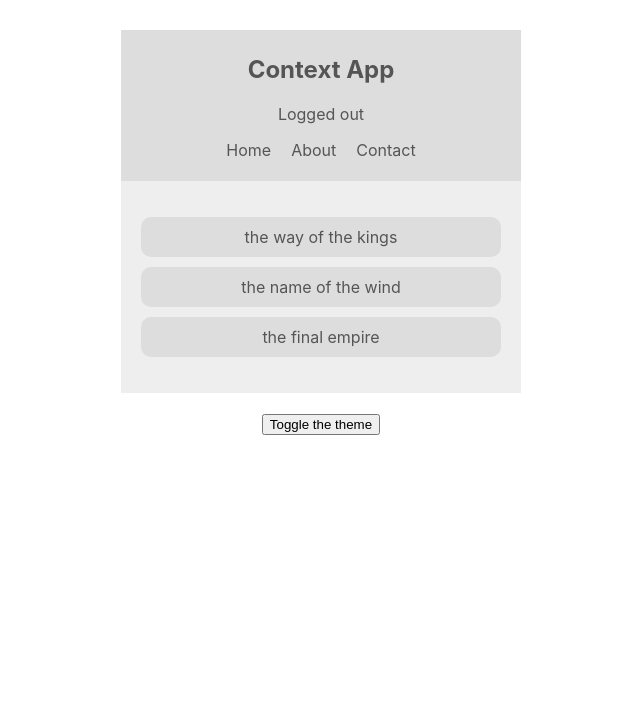
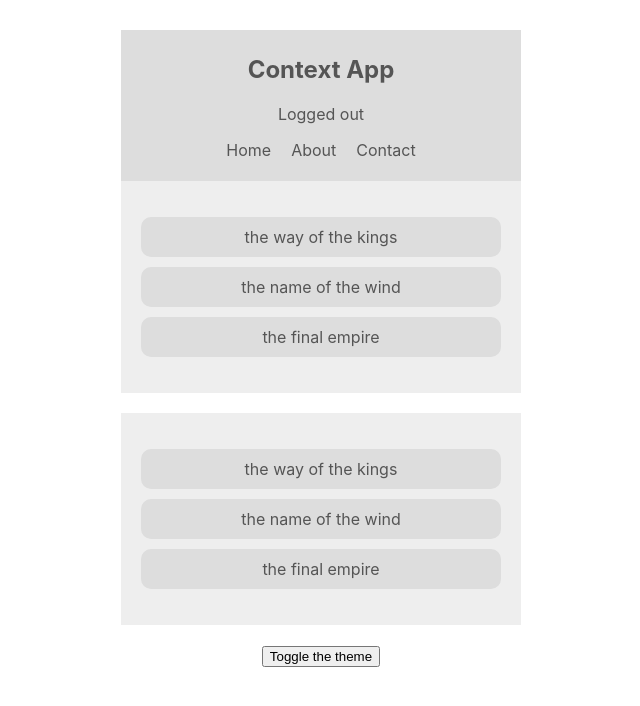
Before and after one commit to fernansalac/contextApp, a React (Create React App) app: page / in a window 1280 px wide. Shown: the top 706 px of the page, without its empty margins (319-959 px from the left). Built offline with nearby package versions, Linux system fonts and the light colour scheme.

Commit message:
hook with context

```diff
--- a/src/App.js
+++ b/src/App.js
@@ -3,7 +3,8 @@
 import BookList from './components/BookList';
 import ThemeContextProvider from './contexts/ThemeContext';
 import ThemeToggle from './components/ThemeToggle';
-import AuthContextProvider from './components/AuthContext';
+import AuthContextProvider from './contexts/AuthContext';
+import BookList2 from './components/BookList2';
 
 function App() {
   return (
@@ -12,6 +13,7 @@
         <AuthContextProvider>
           <Navbar />
           <BookList />
+          <BookList2 />
           <ThemeToggle />
         </AuthContextProvider>
       </ThemeContextProvider>
--- a/src/components/BookList.js
+++ b/src/components/BookList.js
@@ -5,6 +5,7 @@
     static contextType = ThemeContext;
 
     render() {
+        console.log("this.context", this.context);
         const { isLightTheme, light, dark } = this.context;
         const theme = isLightTheme ? light : dark;
         return (
--- /dev/null
+++ b/src/components/BookList2.js
@@ -0,0 +1,18 @@
+import React, { Component, useContext } from 'react';
+import { ThemeContext } from '../contexts/ThemeContext';
+
+const BookList2 = () => {
+    const { isLightTheme, light, dark } = useContext(ThemeContext);
+    const theme = isLightTheme ? light : dark;
+    return (
+        <div className="book-list" style={{ color: theme.syntax, background: theme.bg }}>
+            <ul>
+                <li style={{ background: theme.ui }}>the way of the kings</li>
+                <li style={{ background: theme.ui }}>the name of the wind</li>
+                <li style={{ background: theme.ui }}>the final empire</li>
+            </ul>
+        </div>
+    );
+}
+
+export default BookList2;
--- a/src/components/Navbar.js
+++ b/src/components/Navbar.js
@@ -1,6 +1,6 @@
 import React, { Component } from 'react';
 import { ThemeContext } from '../contexts/ThemeContext';
-import { AuthContext } from './AuthContext';
+import { AuthContext } from '../contexts/AuthContext';
 
 class Navbar extends Component {
     //static contextType = ThemeContext;
--- a/src/contexts/ThemeContext.js
+++ b/src/contexts/ThemeContext.js
@@ -1,5 +1,6 @@
 import React, { createContext, Component } from 'react';
 
+//create context component
 export const ThemeContext = createContext();
 
 class ThemeContextProvider extends Component {
@@ -15,6 +16,7 @@
 
     render() {
         return (
+            //set data
             <ThemeContext.Provider value={{...this.state, toggleTheme: this.toggleTheme}}>
                 { this.props.children }
             </ThemeContext.Provider>
```
Also changed, not shown: src/contexts/AuthContext.js (renamed from src/components/AuthContext.js).
